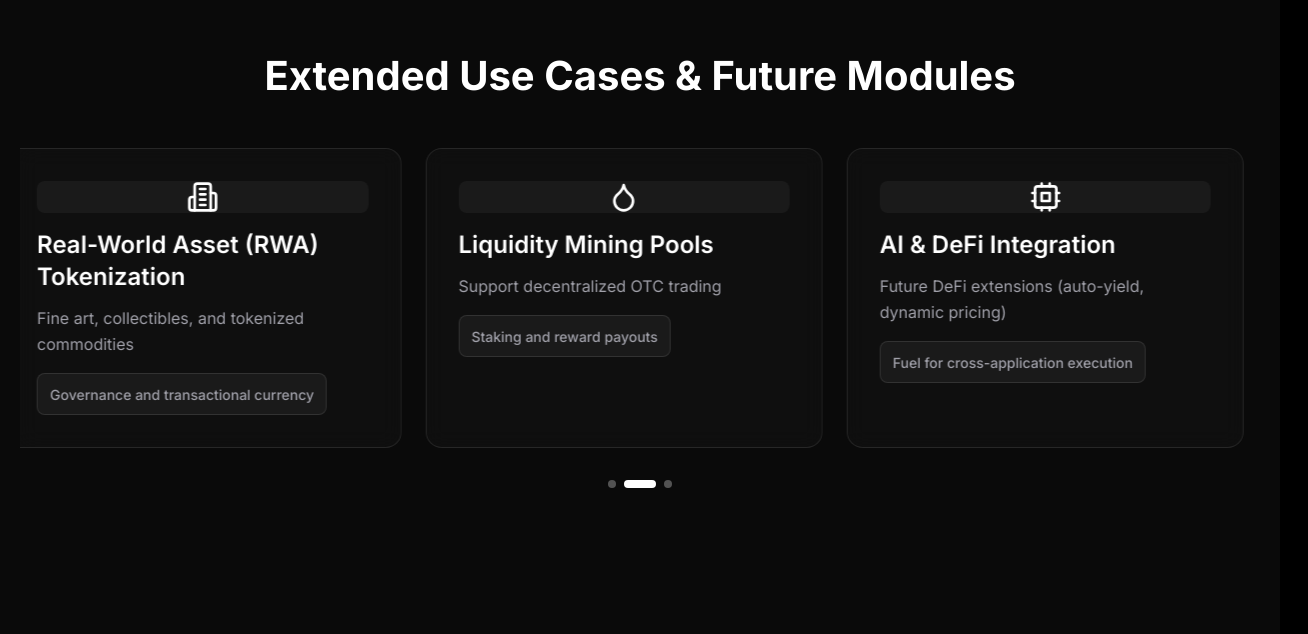
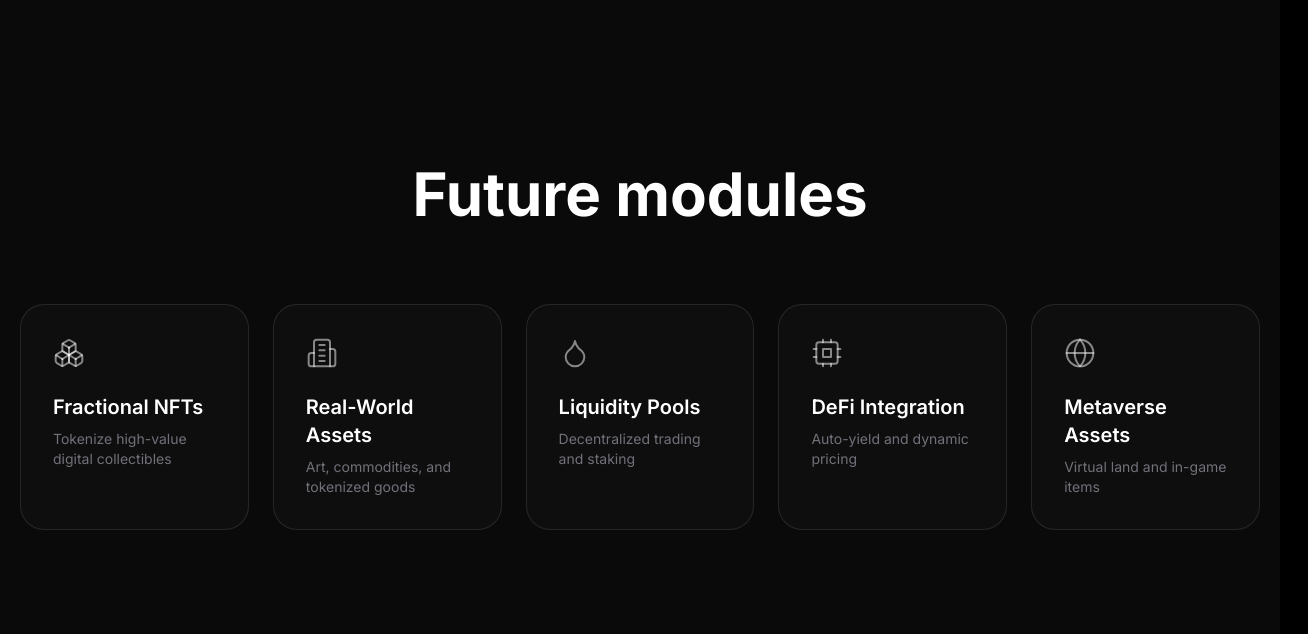
Before and after one commit to krushi5188/frac-website, a Next.js app: page / in a window 1280 px wide. Shown: the part 3226-3860 px from the top of the page, 1308 px wide, since content can reach past the window. Built offline with nearby package versions, Linux system fonts and the light colour scheme.

Commit message:
Auto-commit: Agent tool execution

```diff
--- a/src/components/sections/ExtendedUseCasesSection.tsx
+++ b/src/components/sections/ExtendedUseCasesSection.tsx
@@ -2,44 +2,38 @@
 
 import { motion } from 'framer-motion'
 import { fadeInUp } from '@/lib/animations'
-import Carousel from '@/components/shared/Carousel'
 import { Boxes, Building2, Droplet, Cpu, Globe } from 'lucide-react'
 
 const useCases = [
   {
     id: 1,
     icon: Boxes,
-    title: 'Fractional NFT Market',
-    description: 'Tokenization and partial sale of high-value NFTs',
-    role: 'Settlement & fractional ownership token',
+    title: 'Fractional NFTs',
+    description: 'Tokenize high-value digital collectibles',
   },
   {
     id: 2,
     icon: Building2,
-    title: 'Real-World Asset (RWA) Tokenization',
-    description: 'Fine art, collectibles, and tokenized commodities',
-    role: 'Governance and transactional currency',
+    title: 'Real-World Assets',
+    description: 'Art, commodities, and tokenized goods',
   },
   {
     id: 3,
     icon: Droplet,
-    title: 'Liquidity Mining Pools',
-    description: 'Support decentralized OTC trading',
-    role: 'Staking and reward payouts',
+    title: 'Liquidity Pools',
+    description: 'Decentralized trading and staking',
   },
   {
     id: 4,
     icon: Cpu,
-    title: 'AI & DeFi Integration',
-    description: 'Future DeFi extensions (auto-yield, dynamic pricing)',
-    role: 'Fuel for cross-application execution',
+    title: 'DeFi Integration',
+    description: 'Auto-yield and dynamic pricing',
   },
   {
     id: 5,
     icon: Globe,
-    title: 'Metaverse Asset Fractionalization',
-    description: 'Virtual land, digital collectibles, and in-game assets',
-    role: 'Cross-platform ownership token',
+    title: 'Metaverse Assets',
+    description: 'Virtual land and in-game items',
   },
 ]
 
@@ -47,53 +41,52 @@
   return (
     <section
       id="use-cases"
-      className="py-section md:py-section px-5 bg-bg-dark"
+      className="py-32 md:py-48 px-5 bg-bg-dark"
     >
-      <div className="max-w-container mx-auto">
-        <motion.h2
+      <div className="max-w-7xl mx-auto space-y-20">
+        {/* Section header */}
+        <motion.div
+          initial="hidden"
+          whileInView="visible"
+          viewport={{ once: true }}
+          variants={fadeInUp}
+          className="text-center space-y-6"
+        >
+          <h2 className="text-5xl md:text-6xl font-bold text-white">
+            Future modules
+          </h2>
+        </motion.div>
+
+        {/* Simple grid */}
+        <div className="grid grid-cols-1 md:grid-cols-3 lg:grid-cols-5 gap-6">
+          {useCases.map((useCase, index) => {
+            const Icon = useCase.icon
+            return (
+              <motion.div
+                key={useCase.id}
                 initial="hidden"
                 whileInView="visible"
                 viewport={{ once: true, margin: '-100px' }}
                 variants={fadeInUp}
-          className="text-section md:text-section font-bold text-white text-center mb-12"
+                transition={{ delay: index * 0.05 }}
+                className="group"
               >
-          Extended Use Cases & Future Modules
-        </motion.h2>
-
-        <motion.div
-          initial="hidden"
-          whileInView="visible"
-          viewport={{ once: true, margin: '-100px' }}
-          variants={fadeInUp}
-        >
-          <Carousel>
-            {useCases.map((useCase) => {
-              const Icon = useCase.icon
-              return (
-                <motion.div
-                  key={useCase.id}
-                  whileHover={{ scale: 1.02 }}
-                  className="h-full bg-bg-card backdrop-blur-card border border-white/10 rounded-card p-8 transition-transform duration-200"
-                >
-                  <div className="flex items-center justify-center w-15 h-15 rounded-icon bg-white/5 mb-4">
-                    <Icon className="w-8 h-8 text-white" />
-                  </div>
-                  <h3 className="text-2xl font-semibold text-white mb-3">
+                <div className="bg-white/[0.02] border border-white/10 rounded-3xl p-8 hover:bg-white/[0.04] transition-all duration-500 h-full flex flex-col min-h-[200px]">
+                  {/* Icon */}
+                  <div className="mb-auto">
+                    <Icon className="w-8 h-8 text-white/50 mb-6" strokeWidth={1.5} />
+                    <h3 className="text-xl font-semibold text-white mb-2">
                       {useCase.title}
                     </h3>
-                  <p className="text-base text-text-secondary leading-relaxed mb-4">
+                    <p className="text-sm text-text-muted font-light">
                       {useCase.description}
                     </p>
-                  <div className="inline-block bg-white/5 border border-white/10 rounded-icon px-3 py-2">
-                    <span className="text-sm font-medium text-text-secondary">
-                      {useCase.role}
-                    </span>
+                  </div>
                 </div>
               </motion.div>
             )
           })}
-          </Carousel>
-        </motion.div>
+        </div>
       </div>
     </section>
   )
```
Lines whose indentation alone changed are shown as unchanged.
